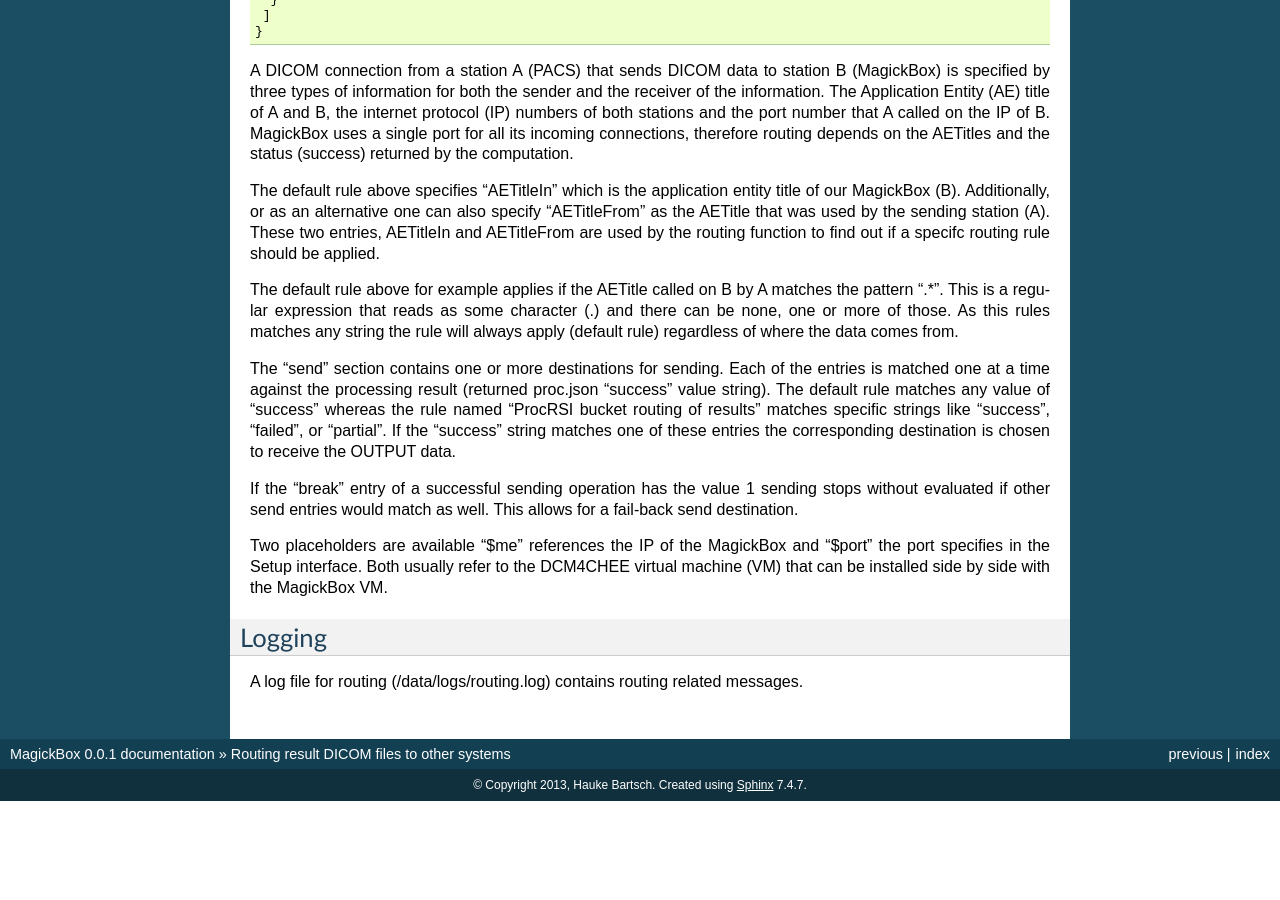
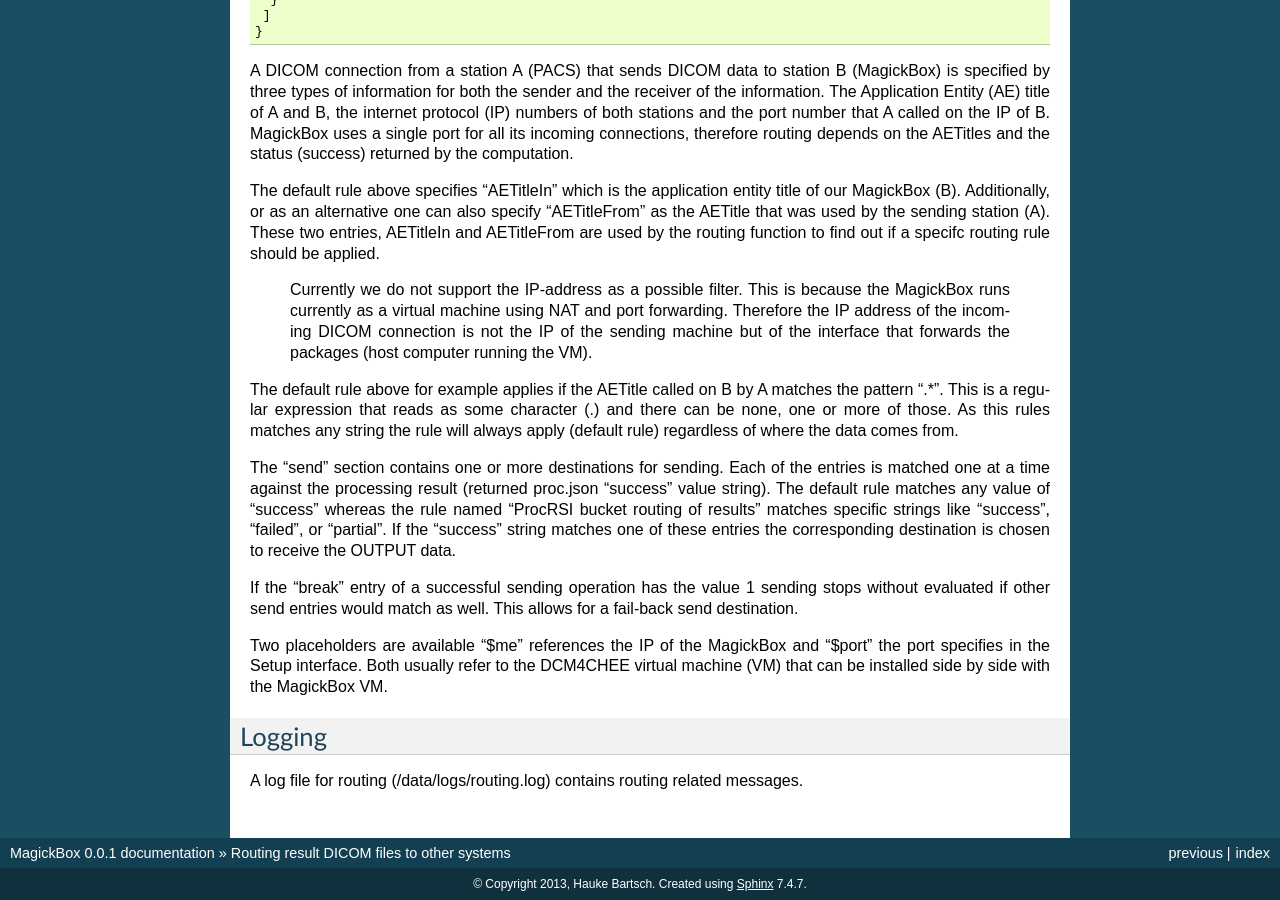
Before and after one commit to HaukeBartsch/MagickBox, a Sphinx documentation site: the page built from code/documentation/docs/source/Routing.rst, in a window 1280 px wide and 900 px high, scrolled down 1279 px. Built offline with Sphinx 7.4.7, drawn with Linux system fonts in a browser that asks for light colours; before the commit the page ends 2080 px from its top, so only the background shows below that.

Commit message:
not a comment block

```diff
--- a/code/documentation/docs/source/Routing.rst
+++ b/code/documentation/docs/source/Routing.rst
@@ -74,7 +74,7 @@ A DICOM connection from a station A (PACS) that sends DICOM data to station B (M
 
 The default rule above specifies "AETitleIn" which is the application entity title of our MagickBox (B). Additionally, or as an alternative one can also specify "AETitleFrom" as the AETitle that was used by the sending station (A). These two entries, AETitleIn and AETitleFrom are used by the routing function to find out if a specifc routing rule should be applied.
 
-.. Currently we do not support the IP-address as a possible filter. This is because the MagickBox runs currently as a virtual machine using NAT and port forwarding. Therefore the IP address of the incoming DICOM connection is not the IP of the sending machine but of the interface that forwards the packages (host computer running the VM).
+  Currently we do not support the IP-address as a possible filter. This is because the MagickBox runs currently as a virtual machine using NAT and port forwarding. Therefore the IP address of the incoming DICOM connection is not the IP of the sending machine but of the interface that forwards the packages (host computer running the VM).
 
 The default rule above for example applies if the AETitle called on B by A matches the pattern ".*". This is a regular expression that reads as some character (.) and there can be none, one or more of those. As this rules matches any string the rule will always apply (default rule) regardless of where the data comes from.
 
```
